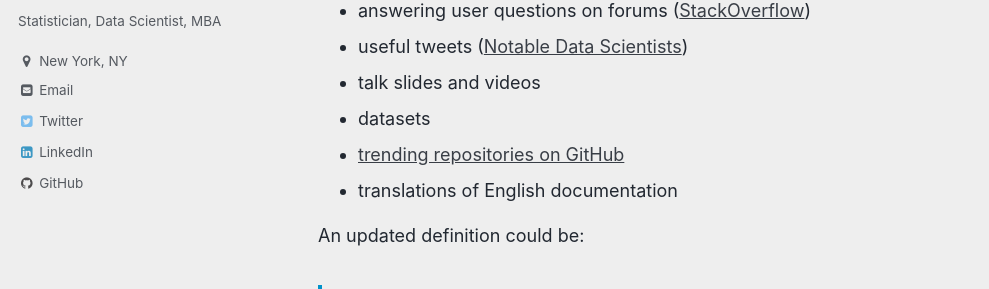
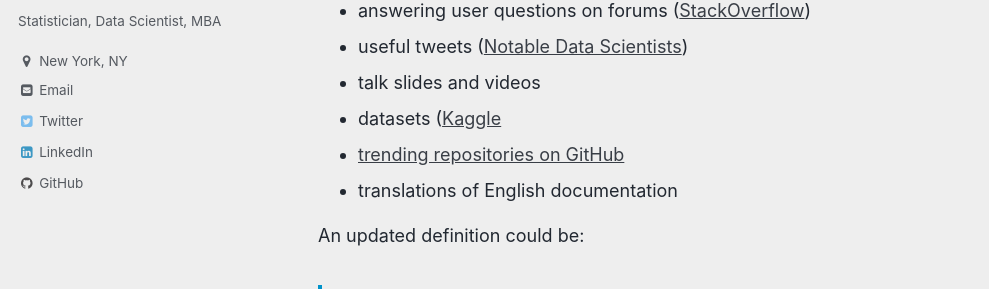
Before and after one commit to reshamas/reshamas.github.io, a Jekyll site: the page built from _posts/2018-04-07-how-i-unknowingly-contributed-to-open-source.md, in a window 1280 px wide and 900 px high, scrolled down 2126 px. Shown: the part 152-441 px from the top of the window, without its empty margins (0-989 px from the left). Built offline with Jekyll 4.4.1, drawn with Linux system fonts in a browser that asks for light colours; emoji names are drawn with the system emoji font; comment, search, counter and statistics services are not loaded.

Commit message:
Update 2018-04-07-how-i-unknowingly-contributed-to-open-source.md

```diff
--- a/_posts/2018-04-07-how-i-unknowingly-contributed-to-open-source.md
+++ b/_posts/2018-04-07-how-i-unknowingly-contributed-to-open-source.md
@@ -43,7 +43,7 @@ We can widen the purview of open source to include the following contributions:
 - answering user questions on forums ([StackOverflow](https://stackoverflow.com/questions))
 - useful tweets ([Notable Data Scientists](https://twitter.com/reshamas/lists/notable-data-scientists))
 - talk slides and videos
-- datasets
+- datasets ([Kaggle](https://www.kaggle.com/datasets)
 - [trending repositories on GitHub](https://github.com/trending)
 - translations of English documentation
 
```
